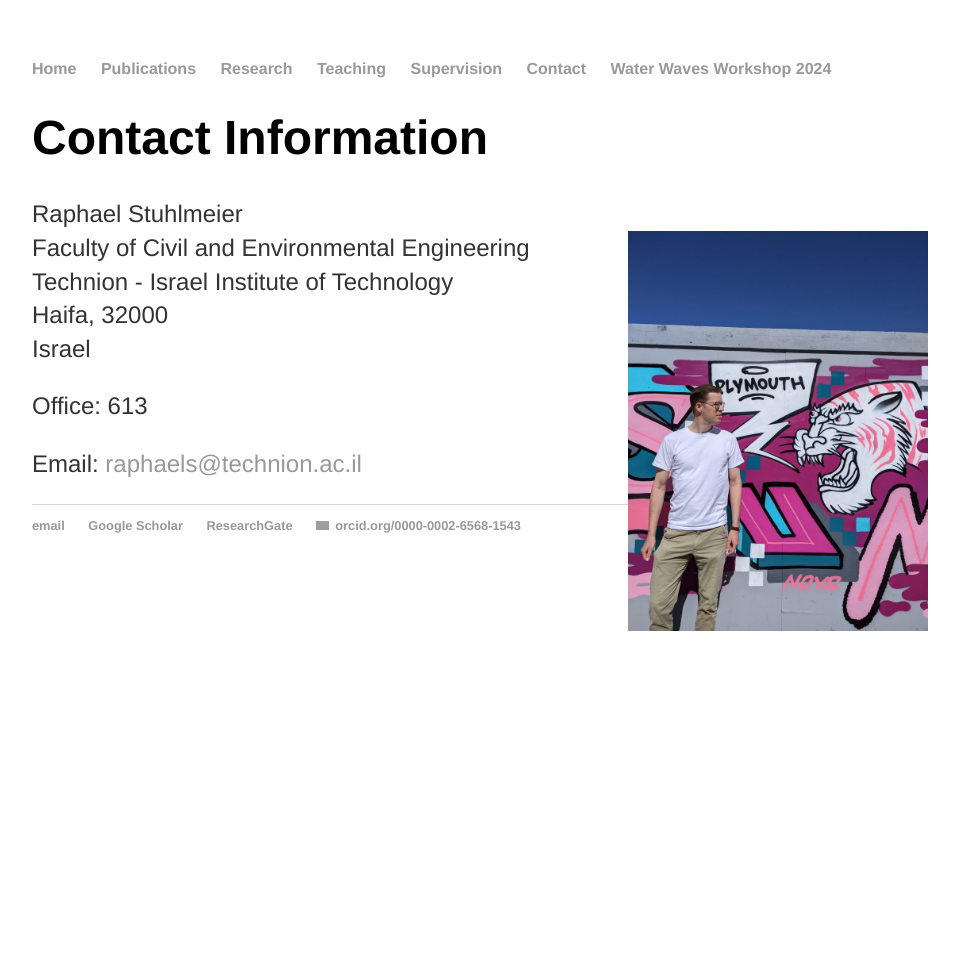
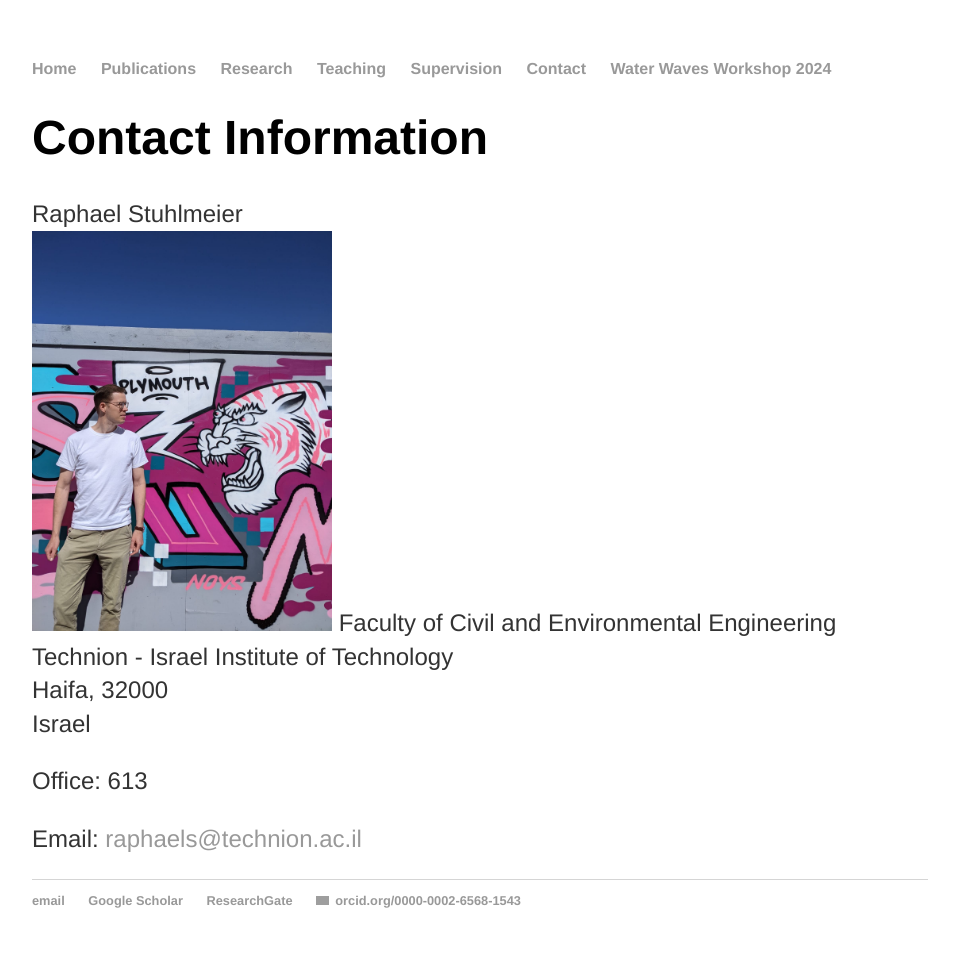
Before and after one commit to rstuhlmeier/rstuhlmeier.github.io, a Jekyll site: the page built from contact/index.html, in a window 1280 px wide. Shown: the whole page, without its empty margins (160-1119 px from the left). Built offline with Jekyll 4.4.1, drawn with Linux system fonts in a browser that asks for light colours; before the commit the page ends 900 px from its top, so only the background shows below that; grey boxes are pictures that could not be loaded.

Commit message:
Update image float style in contact page
Changed image float style from 'right' to 'top'.

```diff
--- a/contact/index.html
+++ b/contact/index.html
@@ -5,7 +5,7 @@
 
 <h1>Contact Information </h1>
 <p>
-            Raphael Stuhlmeier<br> <img src="IMG-20220507-WA0001.JPG" alt="R Stuhlmeier" style="float:right;height:400px">
+            Raphael Stuhlmeier<br> <img src="IMG-20220507-WA0001.JPG" alt="R Stuhlmeier" style="float:top;height:400px">
             Faculty of Civil and Environmental Engineering <br>
             Technion - Israel Institute of Technology <br>
             Haifa, 32000 <br>
```
